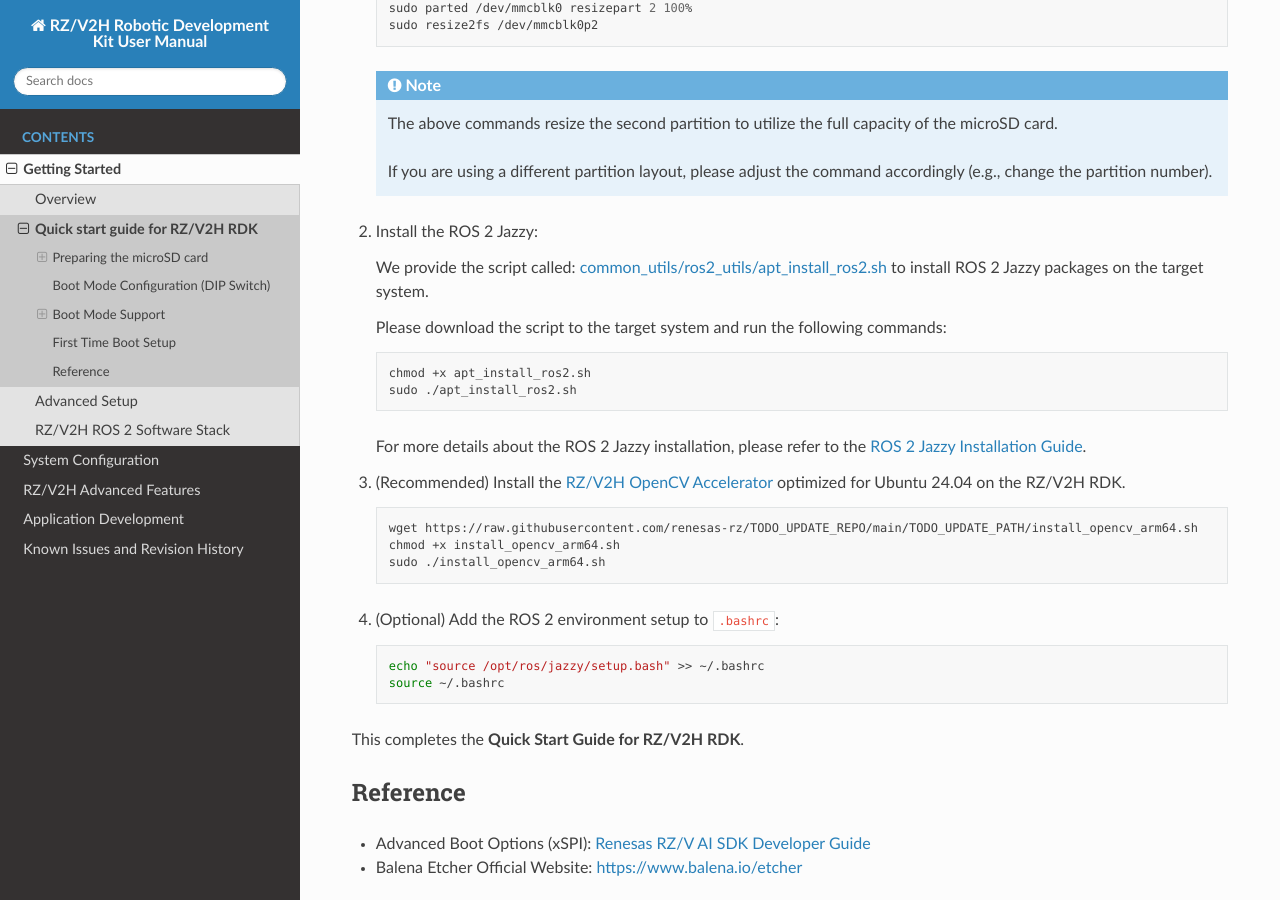
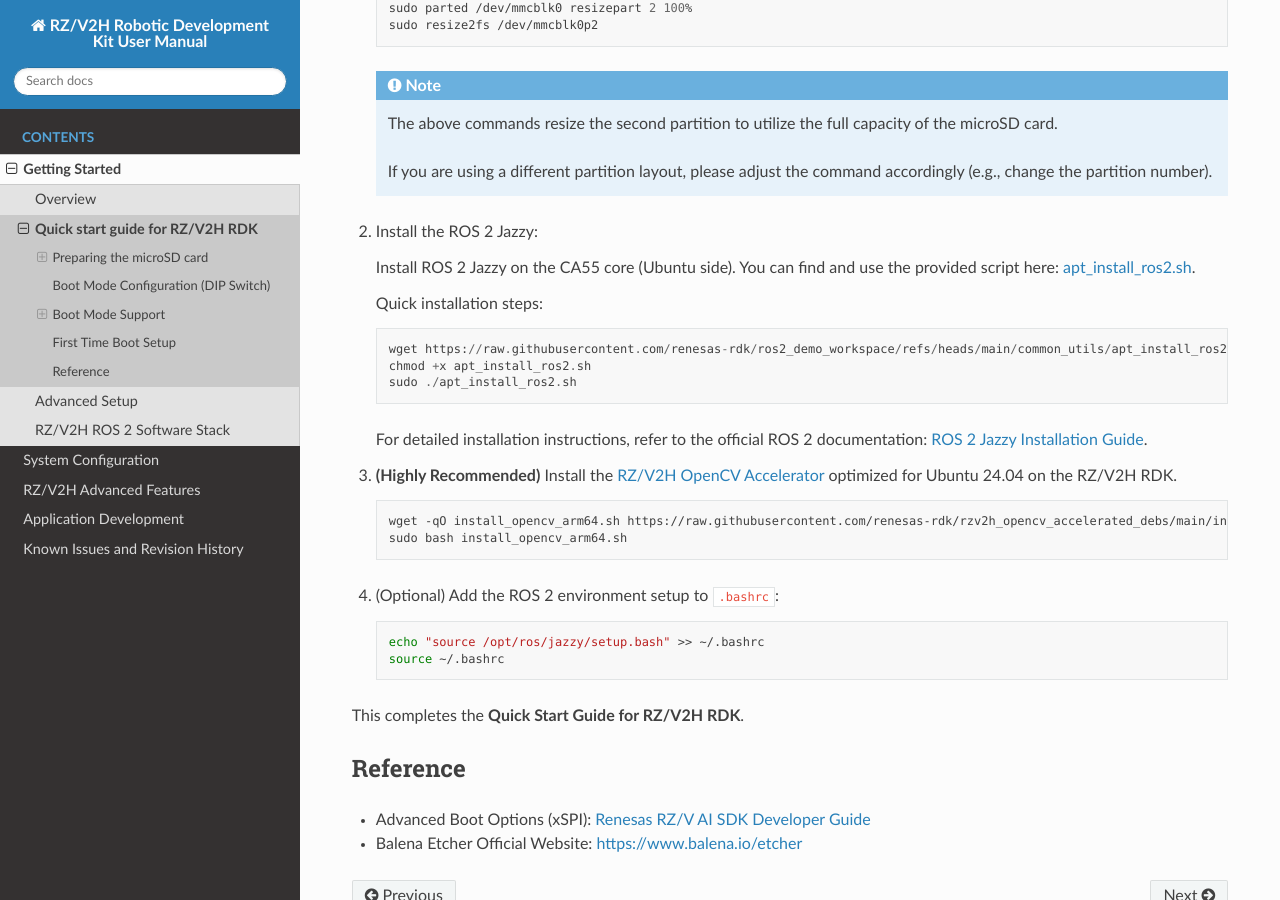
Before and after one commit to renesas-rdk/rzv2h_rdk_documentation, a Sphinx documentation site: the page built from source/chapter-1/quick_setup_guide.rst, in a window 1280 px wide and 900 px high, scrolled down 11865 px. Built offline with Sphinx 7.4.7 and the Read the Docs theme 3.1.0, drawn with Linux system fonts in a browser that asks for light colours; comment, search, counter and statistics services are not loaded.

Commit message:
doc: chapter 1,3,4: fix finding issues
- Update link to apt_install_ros2.sh
- Update OpenCVA installation script
- Update link to multi OS package
- Add usage note for multi OS demo
- Correct rosdep usage

Signed-off-by: Cong Nguyen <cong.nguyen.zn@renesas.com>

```diff
--- a/source/chapter-1/quick_setup_guide.rst
+++ b/source/chapter-1/quick_setup_guide.rst
@@ -549,24 +549,24 @@
 
 #. Install the ROS 2 Jazzy:
 
-   We provide the script called: `common_utils/ros2_utils/apt_install_ros2.sh <https://partnergitlab.renesas.solutions/sst1/industrial/ws078/utility/common_utils/-/blob/main/ros2_utils/apt_install_ros2.sh?ref_type=heads>`_ to install ROS 2 Jazzy packages on the target system.
+   Install ROS 2 Jazzy on the CA55 core (Ubuntu side). You can find and use the provided script here: `apt_install_ros2.sh <https://raw.githubusercontent.com/renesas-rdk/ros2_demo_workspace/refs/heads/main/common_utils/apt_install_ros2.sh>`_.
 
-   Please download the script to the target system and run the following commands:
+   Quick installation steps:
+
+   .. code-block::
+
+      wget https://raw.githubusercontent.com/renesas-rdk/ros2_demo_workspace/refs/heads/main/common_utils/apt_install_ros2.sh
+      chmod +x apt_install_ros2.sh
+      sudo ./apt_install_ros2.sh
+
+   For detailed installation instructions, refer to the official ROS 2 documentation: `ROS 2 Jazzy Installation Guide <https://docs.ros.org/en/jazzy/Installation.html>`_.
+
+#. **(Highly Recommended)** Install the :ref:`RZ/V2H OpenCV Accelerator <opencva>` optimized for Ubuntu 24.04 on the RZ/V2H RDK.
 
    .. code-block:: bash
 
-      chmod +x apt_install_ros2.sh
-      sudo ./apt_install_ros2.sh
-
-   For more details about the ROS 2 Jazzy installation, please refer to the `ROS 2 Jazzy Installation Guide <https://docs.ros.org/en/jazzy/Installation.html>`_.
-
-#. (Recommended) Install the :ref:`RZ/V2H OpenCV Accelerator <opencva>` optimized for Ubuntu 24.04 on the RZ/V2H RDK.
-
-   .. code-block:: bash
-
-      wget https://raw.githubusercontent.com/renesas-rz/TODO_UPDATE_REPO/main/TODO_UPDATE_PATH/install_opencv_arm64.sh
-      chmod +x install_opencv_arm64.sh
-      sudo ./install_opencv_arm64.sh
+      wget -qO install_opencv_arm64.sh https://raw.githubusercontent.com/renesas-rdk/rzv2h_opencv_accelerated_debs/main/install_opencv_arm64.sh
+      sudo bash install_opencv_arm64.sh
 
 #. (Optional) Add the ROS 2 environment setup to ``.bashrc``:
 
--- a/source/chapter-4/development_guide/dexhand_tutorial.rst
+++ b/source/chapter-4/development_guide/dexhand_tutorial.rst
@@ -379,8 +379,9 @@
 
    .. code-block:: bash
 
+      cd /home/ubuntu/ros2_ws
       source /opt/ros/jazzy/setup.bash
-      rosdep install --from-paths /home/ubuntu/ros2_ws/install/*/share -y -r --ignore-src
+      rosdep install --from-paths ./install/*/share -y -r --ignore-src
 
 #. Run the application on the target, or start a remote run or debug session from VS Code.
 
@@ -422,8 +423,9 @@
 
    .. code-block:: bash
 
+      cd /home/ubuntu/ros2_ws
       source /opt/ros/jazzy/setup.bash
-      rosdep install --from-paths /home/ubuntu/ros2_ws/install/*/share -y -r --ignore-src
+      rosdep install --from-paths ./install/*/share -y -r --ignore-src
 
 #. Build fails because sysroot dependencies are missing
 
--- a/source/chapter-4/other_concepts/visualization_mujoco.rst
+++ b/source/chapter-4/other_concepts/visualization_mujoco.rst
@@ -127,9 +127,11 @@
 
    .. code-block:: bash
 
-      rosdep install --from-paths <path/to>/install/*/share -y -r --ignore-src
+      cd /home/ubuntu/ros2_ws
+      source /opt/ros/jazzy/setup.bash
+      rosdep install --from-paths ./install/*/share -y -r --ignore-src
 
-   Replace ``<path/to>/install/`` with the actual path to the ``install/`` directory on the board.
+   The ``/home/ubuntu/ros2_ws`` directory is the location where you copied the cross-compiled workspace on the board.
 
 #. Connect a compatible USB camera to the RZ/V2H RDK board if the application requires camera input.
 
--- a/source/chapter-4/sample_apps/sample_apps.rst
+++ b/source/chapter-4/sample_apps/sample_apps.rst
@@ -26,9 +26,11 @@
 
    .. code-block:: bash
 
-      rosdep install --from-paths <path/to>/install/*/share -y -r --ignore-src
+      cd /home/ubuntu/ros2_ws
+      source /opt/ros/jazzy/setup.bash
+      rosdep install --from-paths ./install/*/share -y -r --ignore-src
 
-   Replace ``<path/to>/install/`` with the actual path to the ``install/`` directory on your RZ/V2H RDK board.
+   The ``/home/ubuntu/ros2_ws`` directory is the location where you copied the cross-compiled workspace on the board.
 
 #. (Optional) If you have the real robot hardware, set up the robot arm or hand according to the instructions provided in the respective sample application sections.
 
```
Also changed, not shown: source/chapter-3/multi_os/multi_os_examples.rst (+45 -34 lines), source/chapter-3/opencva/opencva.rst (+4 -5 lines).
